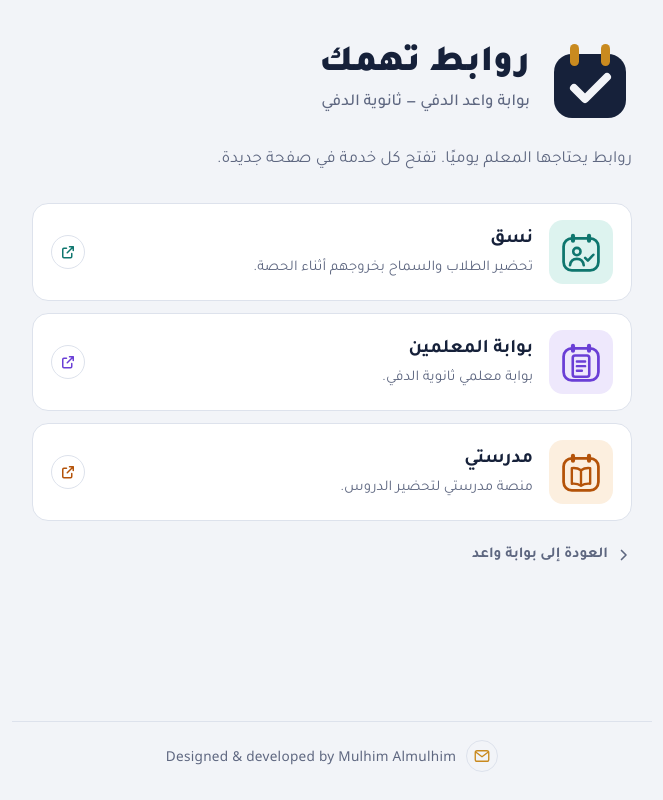
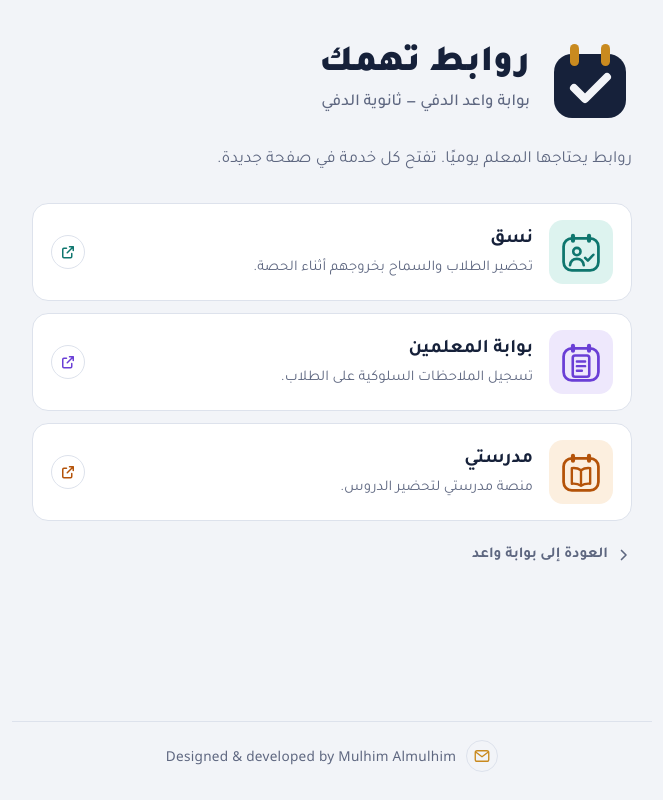
Before and after one commit to diffy-lap/02, a plain HTML site: page teacher/index.html in a window 1280 px wide. Shown: the whole page, without its empty margins (308-971 px from the left). Drawn offline with Linux system fonts and the light colour scheme.

```diff
--- a/teacher/index.html
+++ b/teacher/index.html
@@ -156,7 +156,7 @@ const ICONS = {
 /* لإضافة رابط جديد: أضف عنصرًا هنا */
 const SERVICES = [
   { key:"attend",  title:"نسق",               desc:"تحضير الطلاب والسماح بخروجهم أثناء الحصة.", href:"https://nasq.app/hall-pass" },
-  { key:"tportal", title:"بوابة المعلمين",   desc:"بوابة معلمي ثانوية الدفي.",                  href:"https://deffi-gates.github.io/teachers/" },
+  { key:"tportal", title:"بوابة المعلمين",   desc:"تسجيل الملاحظات السلوكية على الطلاب.",       href:"https://deffi-gates.github.io/teachers/" },
   { key:"mad",     title:"مدرستي",            desc:"منصة مدرستي لتحضير الدروس.",                 href:"https://schools.madrasati.sa/Dashboards/Schools" }
 ];
 
```
